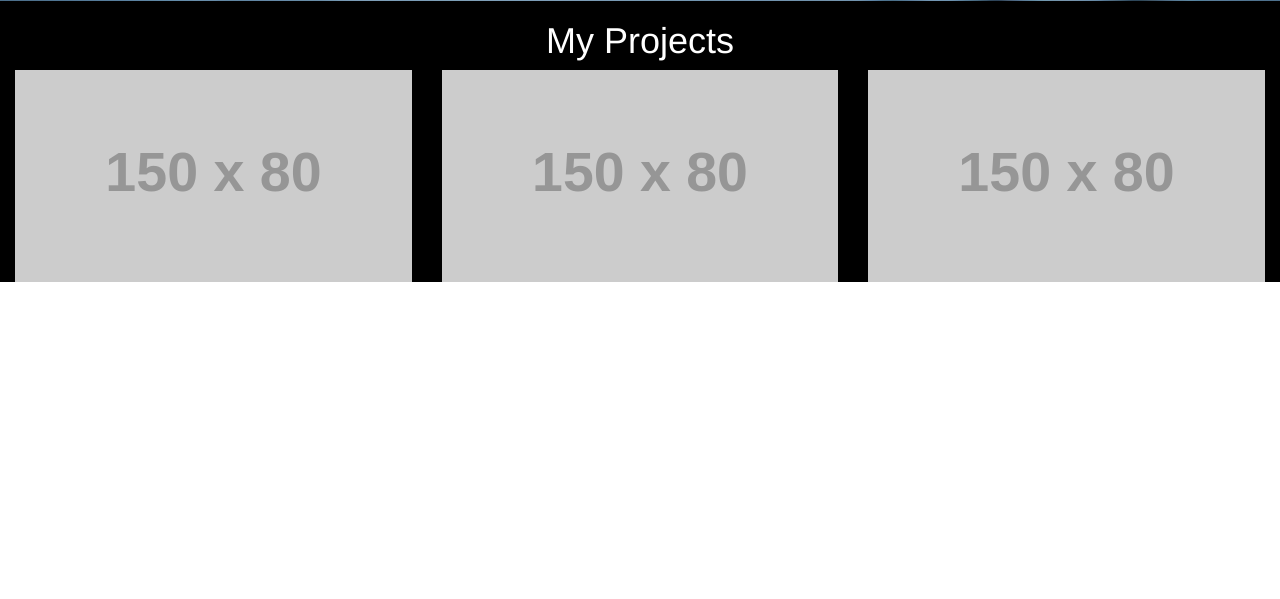
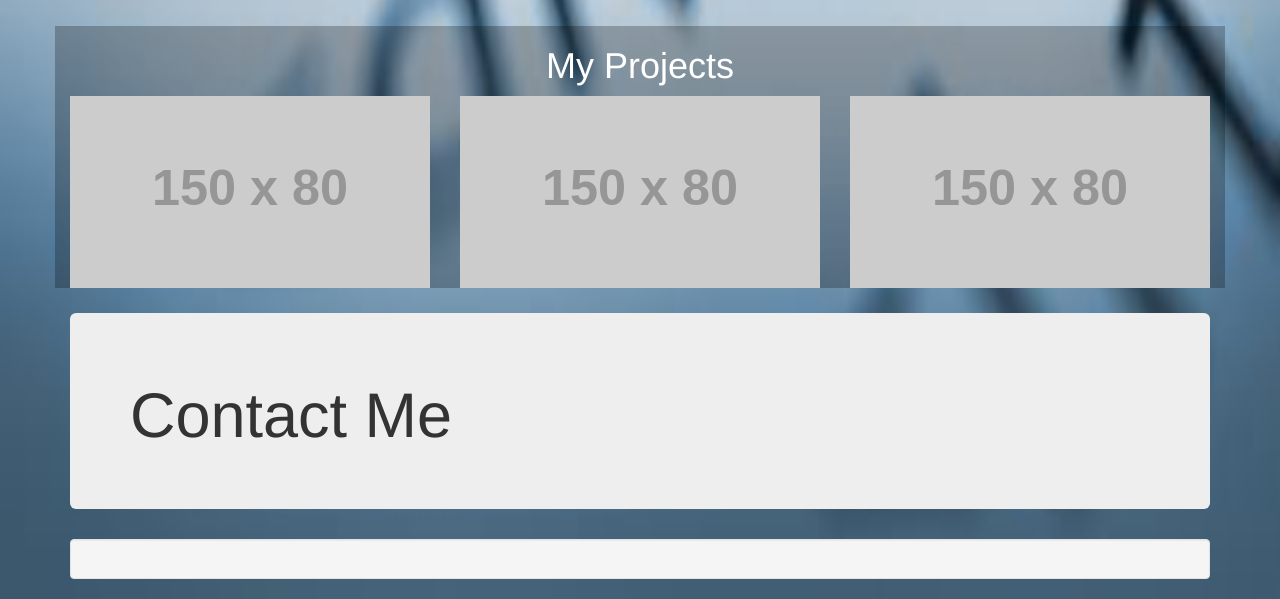
Before and after one commit to mbryant1988/Portfolio, a plain HTML site: page index.html in a window 1280 px wide. Shown: the part 1605-2204 px from the top of the page. Before the commit the page ends 1887 px from the top, so only its background shows below. Drawn offline with Linux system fonts and the light colour scheme; placeholder pictures from the web are drawn by us.

Commit message:
"add contact section fix broken link begin matching margins"

```diff
--- a/bootstrap3/css/style.css
+++ b/bootstrap3/css/style.css
@@ -1,11 +1,11 @@
 .navbar{
   margin-bottom:0;
   border-radius: 0;
-  padding: 6px 0
+  padding: 6px 0;
 }
 
 .navbar-inverse{
-  background-color: purple;
+  background-color: rgba(128, 0, 128, 0.75);
 }
 
 #welcome{
@@ -16,7 +16,7 @@
 }
 
 #portfolio{
-  background-color: black;
+  background-color:rgba(0,0,0,0.25);
 }
 
 #portfolio h1{
@@ -36,3 +36,8 @@ body {
   background-repeat: no-repeat;
   background-size: 100% 100%;
 }
+
+#contact, #portfolio{
+  margin-top:2%;
+  border-radius:0;
+}
--- a/index.html
+++ b/index.html
@@ -25,7 +25,7 @@
         <li><a href="#about">About</a></li>
         <li><a href="#skills">Skills</a></li>
         <li><a href="#portfolio">My Work</a></li>
-        <li><a href="#">Contact</a></li>
+        <li><a href="#contact">Contact</a></li>
       </ul>
       <ul class ="nav navbar-nav navbar-right">
         <li id ="timer"><a href="#">Timer</a></li>
@@ -51,11 +51,11 @@
   </div>
 </div>
 <div class ="col-md-1"></div>
-<div class="container text-center" id = "skills">
+<div class="container text-center">
   <h3>Learned Languages</h3>
   <div class="row">
 
-    <div class="col-md-4">
+    <div class="col-md-4 " id ="skills">
       <img src="img/html256.png" alt="htmllogo" class="img-responsive" style="width:100%">
       <h4>Html5</h4>
     </div>
@@ -71,8 +71,8 @@
     </div>
   </div>
 </div>
-<div id="portfolio">
-  <div class="container-fluid text-center">
+<div class= "container" id="portfolio">
+  <div class="text-center">
     <h1>My Projects</h1>
     <div class="row">
       <div class="col-sm-4">
@@ -84,12 +84,31 @@
       <div class="col-sm-4">
         <img src="https://placehold.it/150x80?text=IMAGE" class="img-responsive" style="width:100%" alt="Image">
       </div>
-      <!-- <div class="col-md-3">
-        <img src="https://placehold.it/150x80?text=IMAGE" class="img-responsive" style="width:100%" alt="Image">
-      </div> -->
     </div>
   </div>
+</div>
+  <div class="container" id="contact">
+    <div class="jumbotron ">
+      <div class="row">
+        <div class="col-sm-12">
+          <h1>Contact Me</h1>
+        </div>
+      </div>
+    </div>
+  </div>
+<div class="container">
+  <div class="row">
+    <div class="col-sm-12">
+      <div class="well">
 
+
+      </div>
+
+    </div>
+
+  </div>
+
+</div>
 <!-- </div><br><br> -->
 
 <!-- footer -->
```
